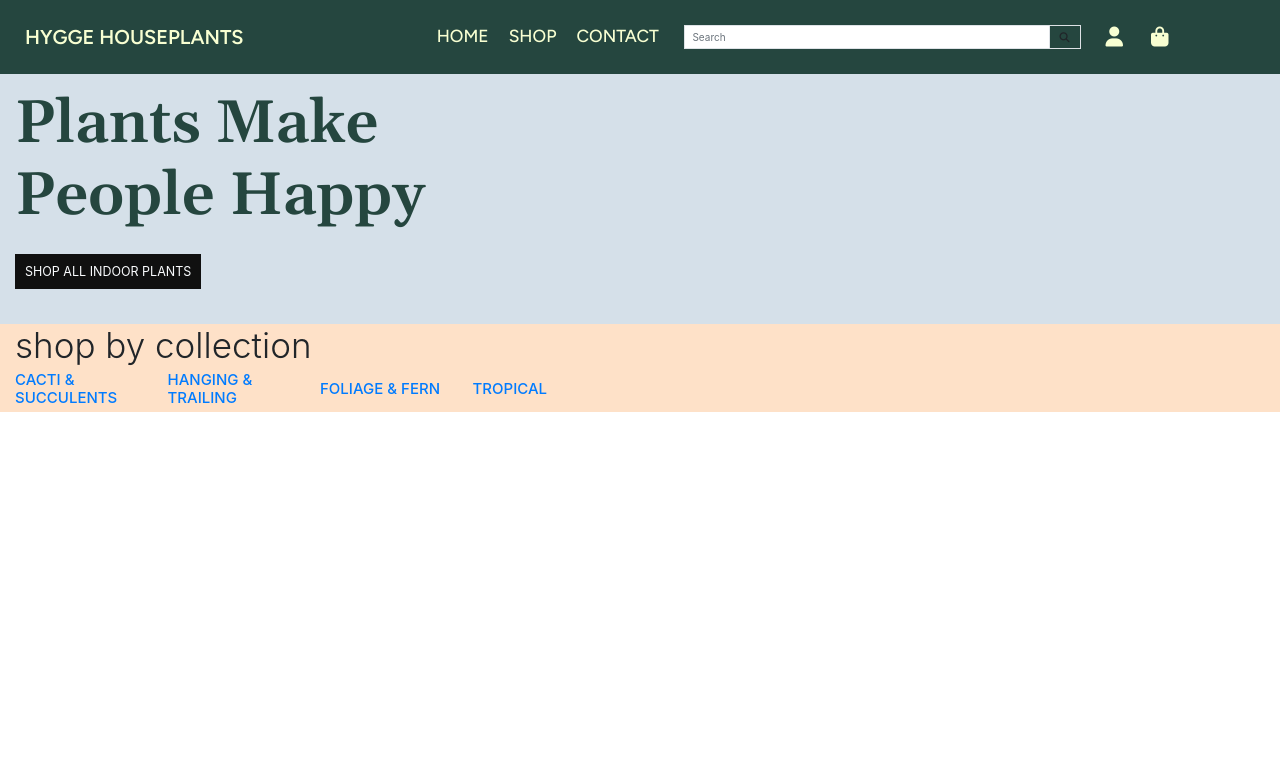
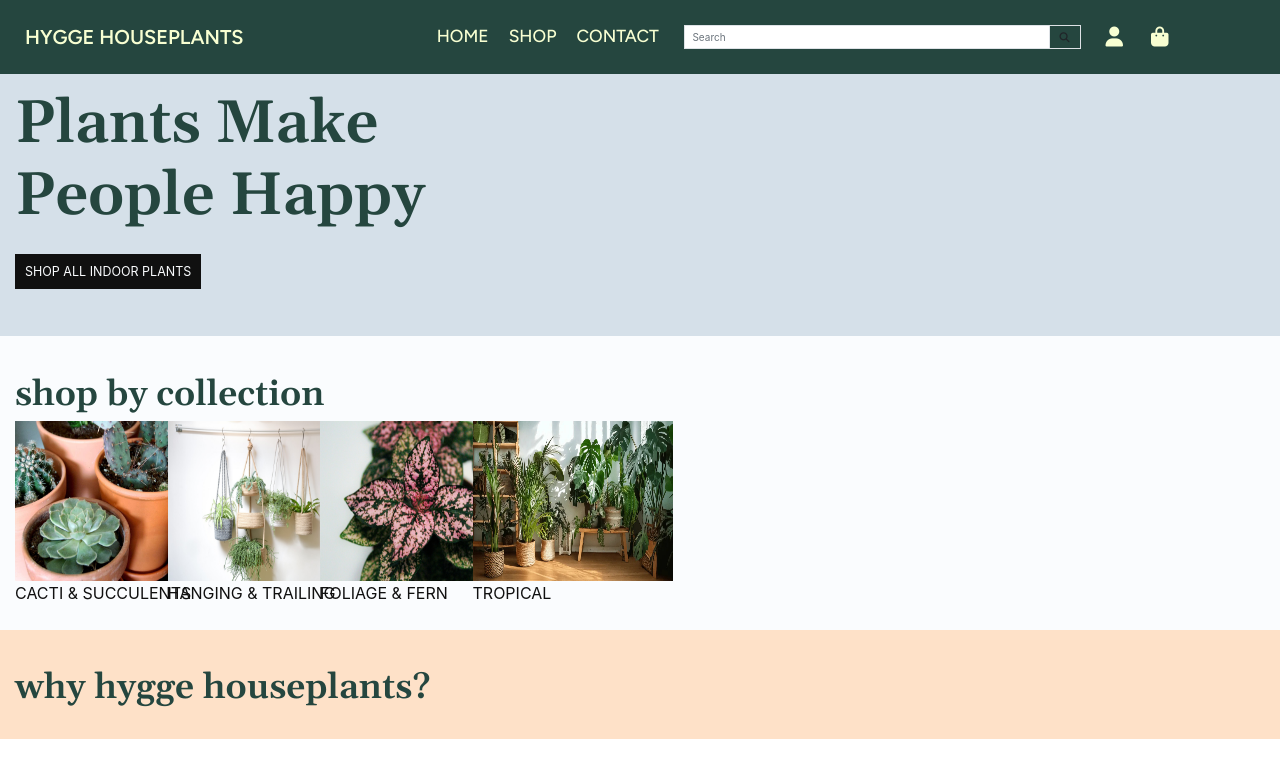
Before and after one commit to rachelcluke/hygge-houseplants, a Django app: page / in a window 1280 px wide. Shown: the top 778 px of the page. Run offline with Django 3.2, Linux system fonts and the light colour scheme; parts of the project's set-up code (start-up, migrations or seed data) failed here and were passed over; some libraries are stand-ins or nearby versions.

Commit message:
launch page - categories image and styling added

```diff
--- a/home/templates/home/index.html
+++ b/home/templates/home/index.html
@@ -23,31 +23,29 @@
                 </h2>
                 <div class="row h-100 w-100">
                     <div class="col-12 col-lg-3 my-auto py-1 py-lg-0 my-5">
-                        <!-- TODO: insert image here -->
-                        <h4>
-                            <a href="" class=" text-uppercase py-3">Cacti & Succulents</a>
-                        </h4>
+                        <img src="/static/img/cacti_succ.jpg" alt="Succulents" class="category-img">
+                        <a href="{% url 'products' %}?category=cacti_succulents" class="category-caption text-uppercase py-3">Cacti & Succulents</a>
                     </div>
                     <div class="col-12 col-lg-3 my-auto py-1 py-lg-0 my-5">
-                        <!-- TODO: insert image here -->
-                        <h4>
-                            <a href="" class=" text-uppercase py-3">Hanging & Trailing</a>
-                        </h4>
+                        <img src="/static/img/hanging.jpg" alt="Hanging plants" class="category-img">
+                        <a href="{% url 'products' %}?category=hanging_trailing" class="category-caption text-uppercase py-3">Hanging & Trailing</a>
                     </div>
                     <div class="col-12 col-lg-3 my-auto py-1 py-lg-0 my-5">
-                        <!-- TODO: insert image here -->
-                        <h4>
-                            <a href="" class=" text-uppercase py-3">Foliage & Fern</a>
-                        </h4>
+                        <img src="/static/img/foliage.jpg" alt="Zoomed in foliage" class="category-img">
+                        <a href="{% url 'products' %}?category=foliage_fern" class="category-caption text-uppercase py-3">Foliage & Fern</a>
                     </div>
                     <div class="col-12 col-lg-3 my-auto py-1 py-lg-0 my-5">
-                        <!-- TODO: insert image here -->
-                        <h4>
-                            <a href="" class=" text-uppercase py-3">Tropical</a>
-                        </h4>
+                        <img src="/static/img/tropical.jpg" alt="Tropical plants" class="category-img">
+                        <a href="{% url 'products' %}?category=tropical" class="category-caption text-uppercase py-3">Tropical</a>
                     </div>
                 </div>
             </div>
         </div>
+        <div class="row launch-03">
+            <div class="col-7 col-md-6 my-auto">
+                <h2 class="display-4 company-reasons-title">
+                    why hygge houseplants?
+                </h2>
+        </div>
     </div>
 {% endblock %}
--- a/products/templates/products/products.html
+++ b/products/templates/products/products.html
@@ -10,7 +10,6 @@
 {% endblock %}
 
 {% block content %}
-    <div class="overlay"></div>
     <div class="container-fluid">
         <div class="row">
             <div class="col text-center mt-3">
--- a/static/css/base.css
+++ b/static/css/base.css
@@ -101,18 +101,25 @@ header {
 
 /*Launch Page*/
 
-.launch-title {
+.launch-title, .shop-collection-title, .company-reasons-title {
     font-family: var(--font-gelasio);
     color: var(--darkgreen);
 }
 
+.launch-01, .launch-02, .launch-03 {
+    padding-top: 3%;
+    padding-bottom: 2%;
+}
+
 .launch-01 {
     background-color: var(--bluegray);
-    padding-top: 3%;
-    padding-bottom: 1%;
 }
 
 .launch-02 {
+    background-color: var(--polarwhite);
+}
+
+.launch-03 {
     background-color: var(--peach);
 }
 
@@ -123,6 +130,17 @@ header {
 
 #icon-user, #icon-bag {
     font-size: 1.6em;
+}
+
+.category-img {
+    height: 20vh;
+    width: 25vh;
+}
+
+.category-caption {
+    font-size: 1.6rem;
+    color: var(--black);
+    white-space: nowrap;
 }
 
 /* -------------------------------- Media Queries */
```
Also changed, not shown: static/img/cacti_succ.jpg (added), static/img/foliage.jpg (added), static/img/hanging.jpg (added), static/img/tropical.jpg (added).
